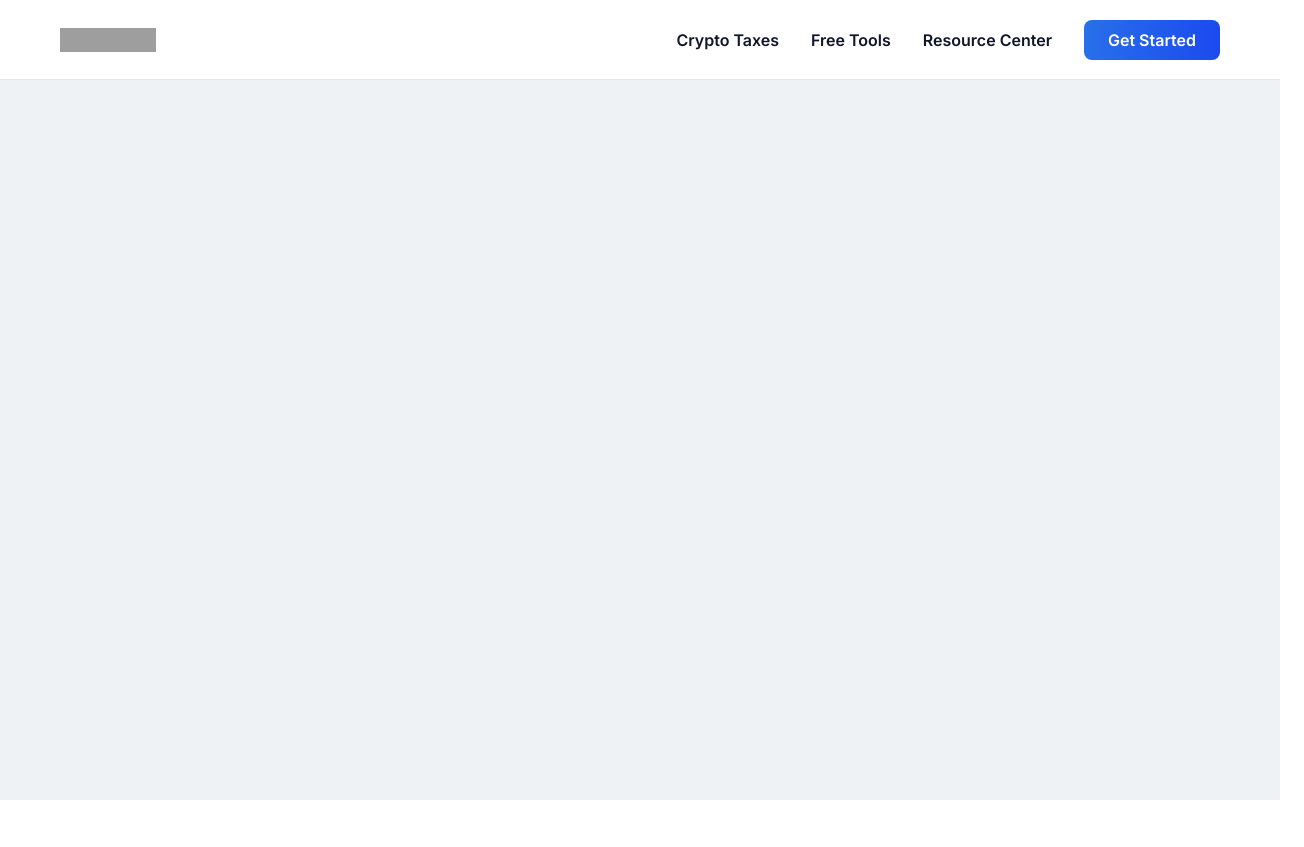
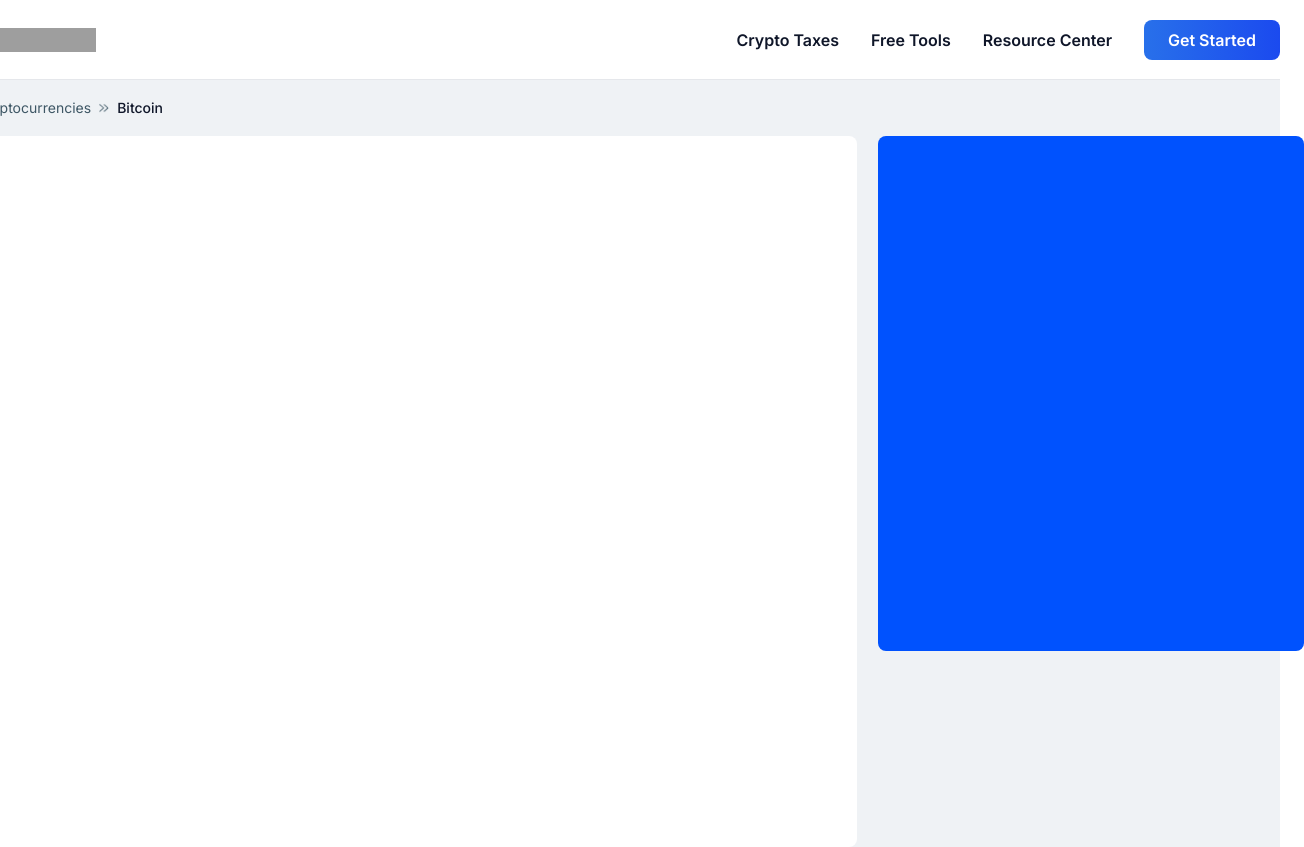
Before and after one commit to SwetanshuSingh/koinX-frontend, a Next.js app: page / in a window 1280 px wide. Shown: the whole page, 1304 px wide, since content can reach past the window. Before the commit the page ends 800 px from the top, so only its background shows below. Built offline with nearby package versions, Linux system fonts and the light colour scheme; grey boxes are pictures that could not be loaded.

Commit message:
Update : fixed viewport's width and added chart component

```diff
--- /dev/null
+++ b/app/components/Chart.js
@@ -0,0 +1,68 @@
+// TradingViewWidget.jsx
+"use client"
+import React, { useEffect, useRef, memo } from 'react';
+
+function TradingViewWidget() {
+  const container = useRef();
+
+  useEffect(
+    () => {
+      console.log("Effect Fired");
+      const script = document.createElement("script");
+      script.src = "https://s3.tradingview.com/external-embedding/embed-widget-symbol-overview.js";
+      script.type = "text/javascript";
+      script.async = true;
+      script.innerHTML = `
+        {
+          "symbols": [
+            [
+              "BITSTAMP:BTCUSD|1D"
+            ]
+          ],
+          "chartOnly": true,
+          "width": 550,
+          "height": 400,
+          "locale": "en",
+          "colorTheme": "light",
+          "autosize": false,
+          "showVolume": false,
+          "showMA": false,
+          "hideDateRanges": false,
+          "hideMarketStatus": false,
+          "hideSymbolLogo": false,
+          "scalePosition": "right",
+          "scaleMode": "Normal",
+          "fontFamily": "-apple-system, BlinkMacSystemFont, Trebuchet MS, Roboto, Ubuntu, sans-serif",
+          "fontSize": "10",
+          "noTimeScale": false,
+          "valuesTracking": "1",
+          "changeMode": "price-and-percent",
+          "chartType": "area",
+          "maLineColor": "#2962FF",
+          "maLineWidth": 1,
+          "maLength": 9,
+          "lineWidth": 2,
+          "lineType": 0,
+          "dateRanges": [
+            "1d|1",
+            "1m|30",
+            "3m|60",
+            "12m|1D",
+            "60m|1W",
+            "all|1M"
+          ]
+        }`;
+      container.current.appendChild(script);
+    },
+    []
+  );
+
+  return (
+    <div className="tradingview-widget-container" ref={container}>
+      <div className="tradingview-widget-container__widget"></div>
+      <div className="tradingview-widget-copyright"><a href="https://www.tradingview.com/" rel="noopener nofollow" target="_blank"><span className="blue-text">Track all markets on TradingView</span></a></div>
+    </div>
+  );
+}
+
+export default memo(TradingViewWidget);
--- /dev/null
+++ b/app/components/CryptoDetails.js
@@ -0,0 +1,9 @@
+const CryptoDetails = () => {
+    return (
+        <main className="w-[881px] h-[711px] bg-white rounded-lg">
+
+        </main>
+    )
+}
+
+export default CryptoDetails;
--- a/app/components/Navbar.js
+++ b/app/components/Navbar.js
@@ -1,7 +1,8 @@
 import Image from "next/image";
 const Navbar = () => {
   return (
-    <nav className="w-full h-20 bg-white flex justify-between items-center lg:px-[60px] px-[24px] border-b border-[rgba(16, 38, 73, 0.06)] shadow-[rgba(16, 38, 73, 0.06)]">
+    <nav className="w-full h-20 flex justify-center bg-white border-b border-[rgba(16, 38, 73, 0.06)] shadow-[rgba(16, 38, 73, 0.06)]">
+      <div className="container w-[1328px] h-full flex items-center justify-between">
         <Image
           className="w-[96px] h-[24px]"
           src="/logo/logo.png"
@@ -24,6 +25,7 @@ const Navbar = () => {
           <li>Resource Center</li>
           <button className="w-[136px] text-white bg-gradient-to-r from-[#2870EA] to-[#1B4AEF] p-2 rounded-lg">Get Started</button>
         </ul>
+      </div>
     </nav>
   );
 };
--- /dev/null
+++ b/app/components/Signup.js
@@ -0,0 +1,9 @@
+const Signup = () => {
+    return (
+        <div className="w-[426px] h-[515px] bg-[#0052FE] rounded-lg flex flex-col px-[31px] py-4">
+
+        </div>
+    )
+}
+
+export default Signup;
--- /dev/null
+++ b/app/components/ui/Breadcrumb.js
@@ -0,0 +1,19 @@
+import Image from "next/image";
+
+const Breadcrumb = () => {
+    return (
+        <div className="flex justify-start items-center gap-2 text-sm w-full">
+            <p className="text-[#3E5765] font-normal">Cryptocurrencies</p>
+            <Image
+                className="w-[10px] h-[10.5px]"
+                src = "/assets/arrow.png"
+                width = {500}
+                height = {500}
+                alt = "arrow"
+             />
+            <p className="text-[#0F1629] font-medium">Bitcoin</p>
+        </div>
+    )
+}
+
+export default Breadcrumb;
--- a/app/page.js
+++ b/app/page.js
@@ -1,11 +1,22 @@
+import TradingViewWidget from "./components/Chart";
+import CryptoDetails from "./components/CryptoDetails";
 import Navbar from "./components/Navbar";
+import Signup from "./components/Signup";
+import Breadcrumb from "./components/ui/Breadcrumb";
 
 const App = () => {
   return (
-    <main className="w-full h-[100vh] bg-[#EFF2F5] font-0">
+    <main className="w-full h-full bg-[#EFF2F5] flex flex-col items-center gap-[18px] font-0">
       <Navbar />
+      <section className="w-[1328px] flex flex-col gap-[18px]">
+        <Breadcrumb />
+        <div className="w-full flex justify-between">
+          <CryptoDetails />
+          <Signup />
+        </div>
+      </section>
     </main>
-  )
-}
+  );
+};
 
 export default App;
--- a/next.config.mjs
+++ b/next.config.mjs
@@ -1,4 +1,6 @@
 /** @type {import('next').NextConfig} */
-const nextConfig = {};
+const nextConfig = {
+    reactStrictMode : false,
+};
 
 export default nextConfig;
```
Also changed, not shown: public/assets/arrow.png (added). Lines whose indentation alone changed are shown as unchanged.
